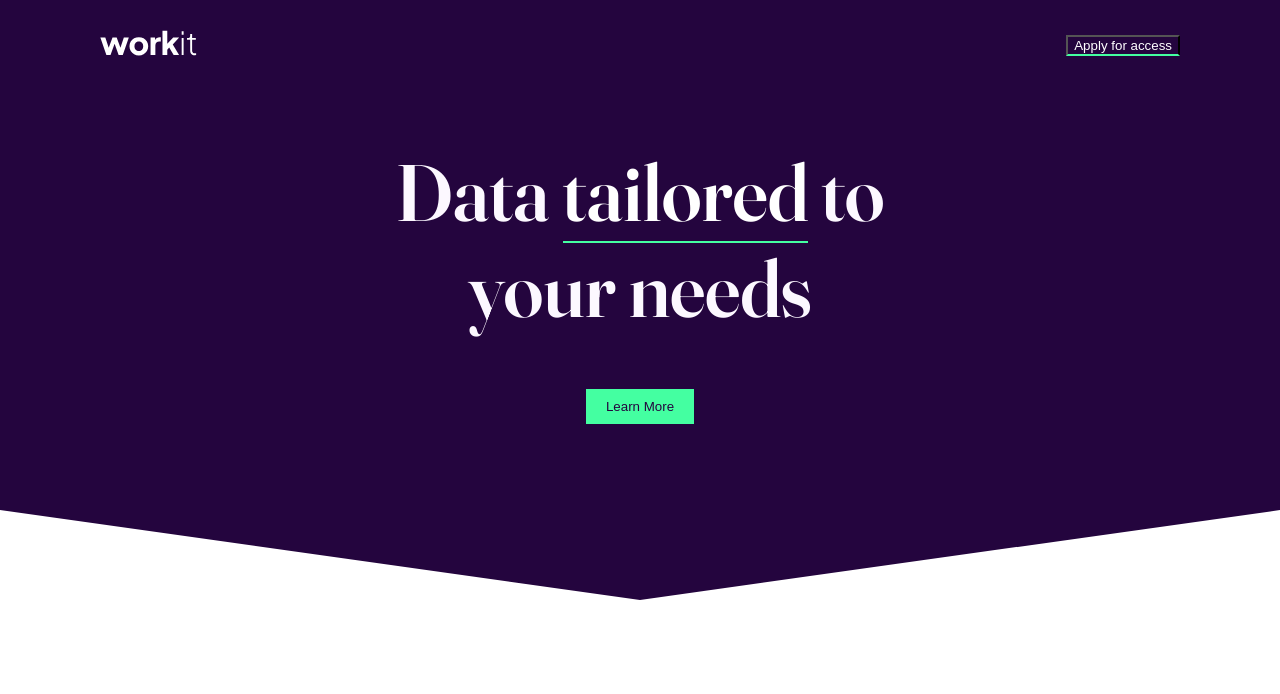
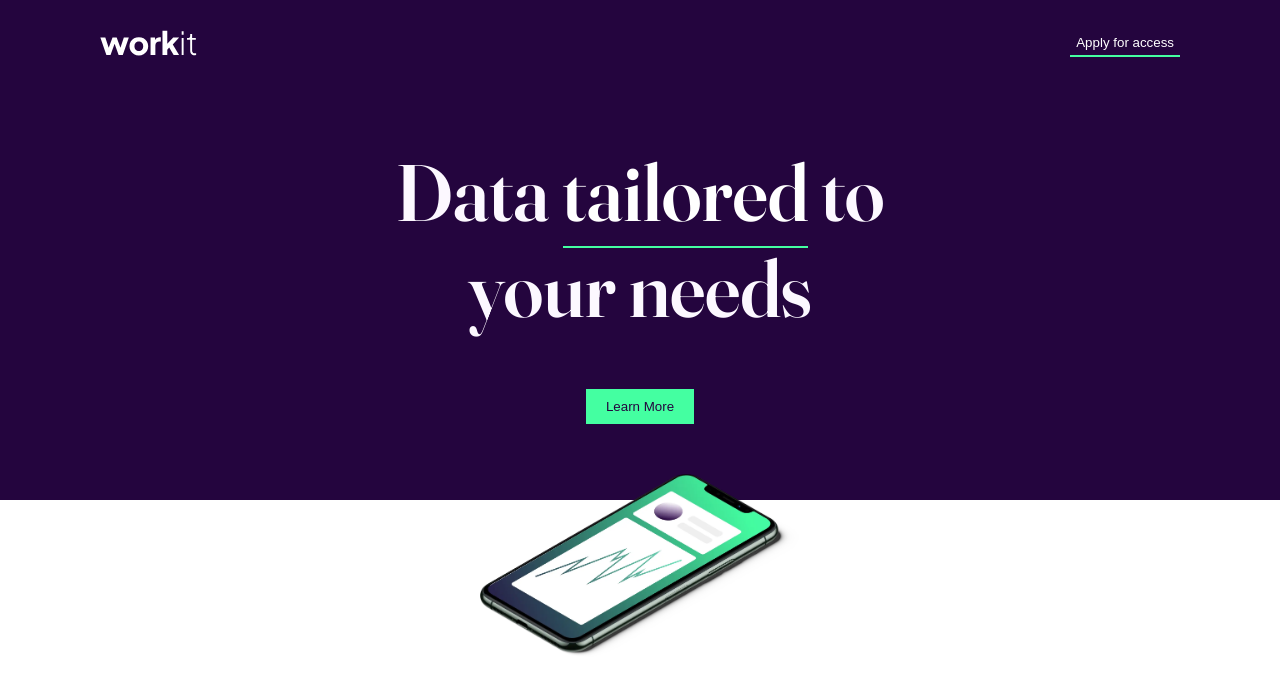
Before and after one commit to jpmllr89/workit-landingpage, a plain HTML site: page starter-code/index.html in a window 1280 px wide. Drawn offline with Linux system fonts and the light colour scheme; a web font is replaced by a local one.

Commit message:
add picture, will work on curve later

```diff
--- a/starter-code/css/styles.css
+++ b/starter-code/css/styles.css
@@ -71,19 +71,25 @@ body{
   border-bottom: 2px solid var(--eucalyptus);
   color: white;
   background-color: transparent;
+  border-top: none;
+  border-left: none;
+  border-right: none;
+  padding-bottom: 5px;
+
 }
 
 .btn-secondary:hover{
   border-bottom: 2px solid var(--eucalyptus);
   color: var(--eucalyptus);
   background-color: transparent;
+  cursor:pointer;
 }
 
 /* header section */
 .header{
   background-color: var(--dark-purple);
-  height: 600px;
-  clip-path: polygon(0% 0%, 0% 85%, 50% 100%, 100% 85%, 100% 0%);
+  height: 500px;
+  position: relative;
 }
 
 .nav{
@@ -118,3 +124,14 @@ body{
   color: var(--ghost-white);
   text-align: center;
 }
+
+.hero-image{
+  width: 25%;
+  margin: 50px auto 0 auto;
+}
+
+img{
+  width: 100%;
+  height: 100%;
+  object-fit: cover;
+}
--- a/starter-code/index.html
+++ b/starter-code/index.html
@@ -29,6 +29,10 @@
           <h1 class="heading-lg">Data <span class="btn-secondary">tailored</span> to your needs</h1>
           <button class="btn-default">Learn More</button>
         </div>
+      </div>
+
+      <div class="hero-image">
+        <img src="./assets/images/image-hero.webp" alt="dashboard">
       </div>
     </div>
 
```
